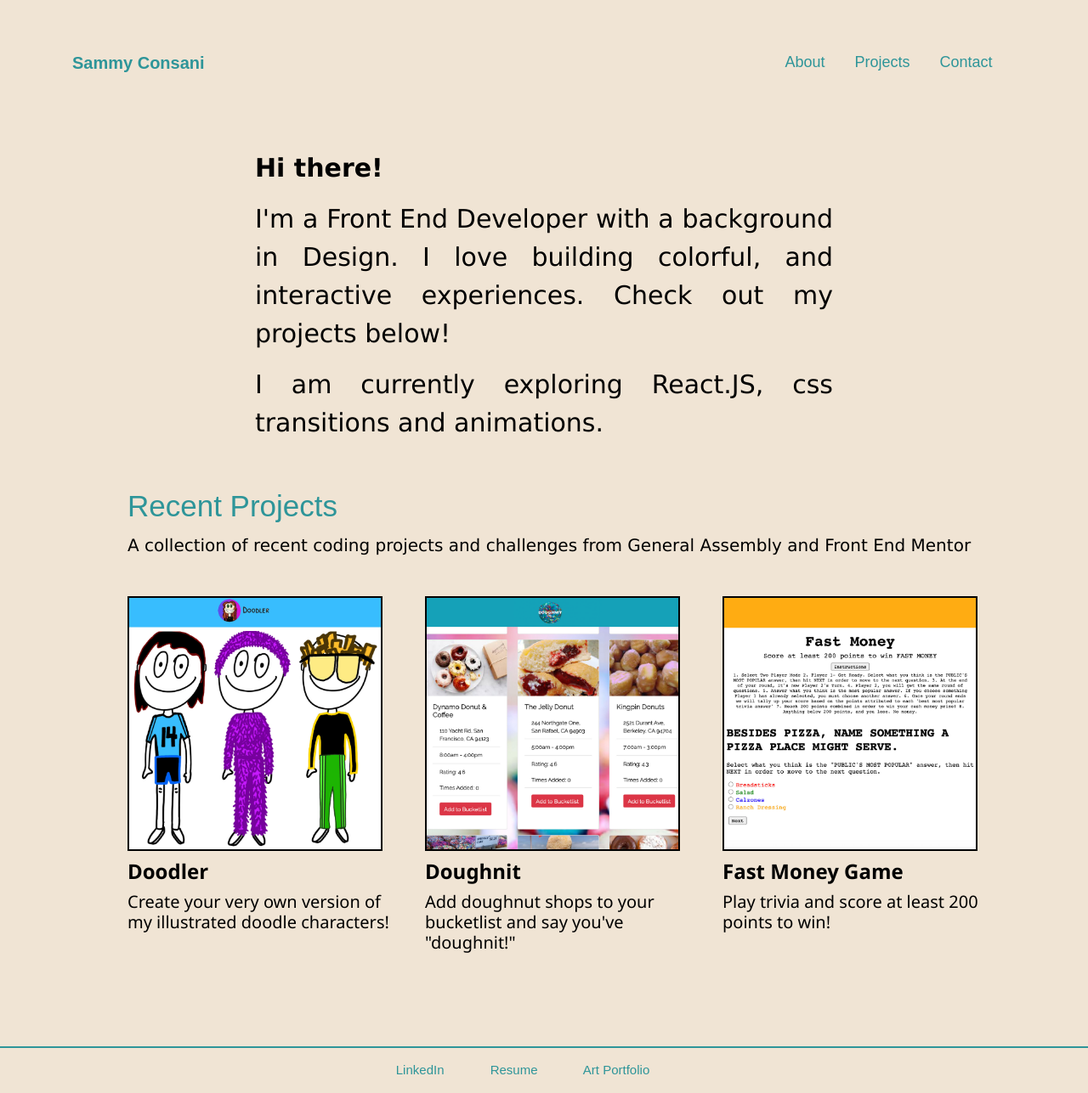
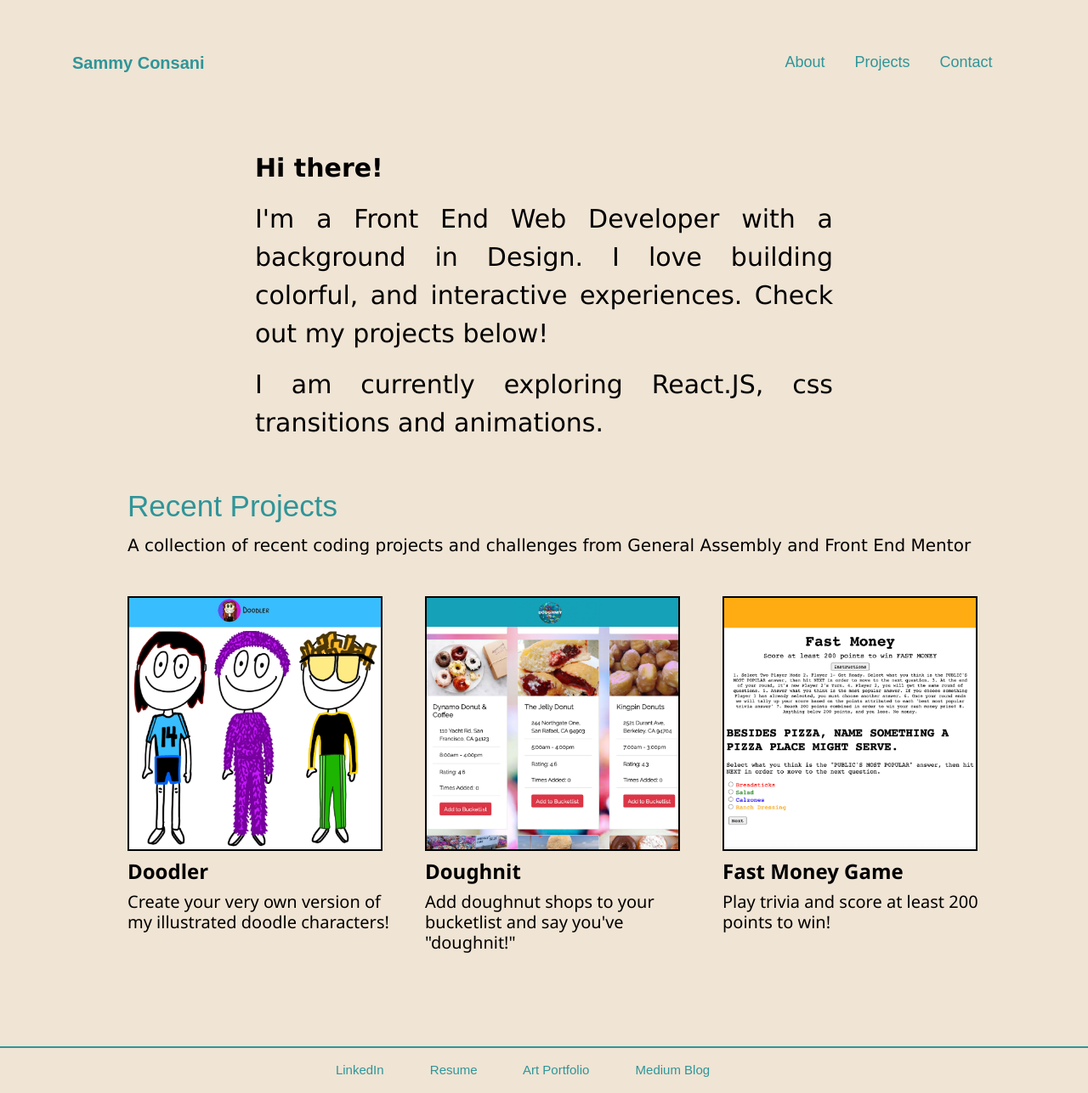
Before and after one commit to sconsani/portfolio-project-101, a plain HTML site: page index.html in a window 1280 px wide. Shown: the whole page at 85% size. Drawn offline with nearby package versions, Linux system fonts and the light colour scheme; a web font is replaced by a local one.

Commit message:
saved before loading git site

```diff
--- a/index.html
+++ b/index.html
@@ -57,7 +57,7 @@
         <section class = "sections" id = "about">
             <div class = "welcome-note">
                 <p><strong>Hi there!</strong></p>
-                <p>I'm a <span class = "f">Front End Developer</span> with a background in <span class = "d">Design</span>. I love building colorful, and interactive experiences. Check out my <a href = "#projects"><span class = "p">projects</span></a> below!
+                <p>I'm a <span class = "f">Front End Web Developer</span> with a background in <span class = "d">Design</span>. I love building colorful, and interactive experiences. Check out my <a href = "#projects"><span class = "p">projects</span></a> below!
                 </p>
                 <p>I am currently exploring React.JS, css transitions and animations.</p>
             </div>
@@ -136,6 +136,8 @@
             <a class = "footer-link" href = "https://www.linkedin.com/in/sammy-consani/" target = "_blank">LinkedIn</a>
             <a class = "footer-link" href = "resume"  target = "_blank">Resume</a>
             <a class = "footer-link" href = "https://www.sammyconsani.com" target = "_blank">Art Portfolio</a>
+            <a class = "footer-link" href = "https://sammyconsani.medium.com" target = "_blank">Medium Blog</a>
+
         </div>
     </footer>
 </html>
```
Also changed, not shown: css/main.css (+10 -0 lines).
